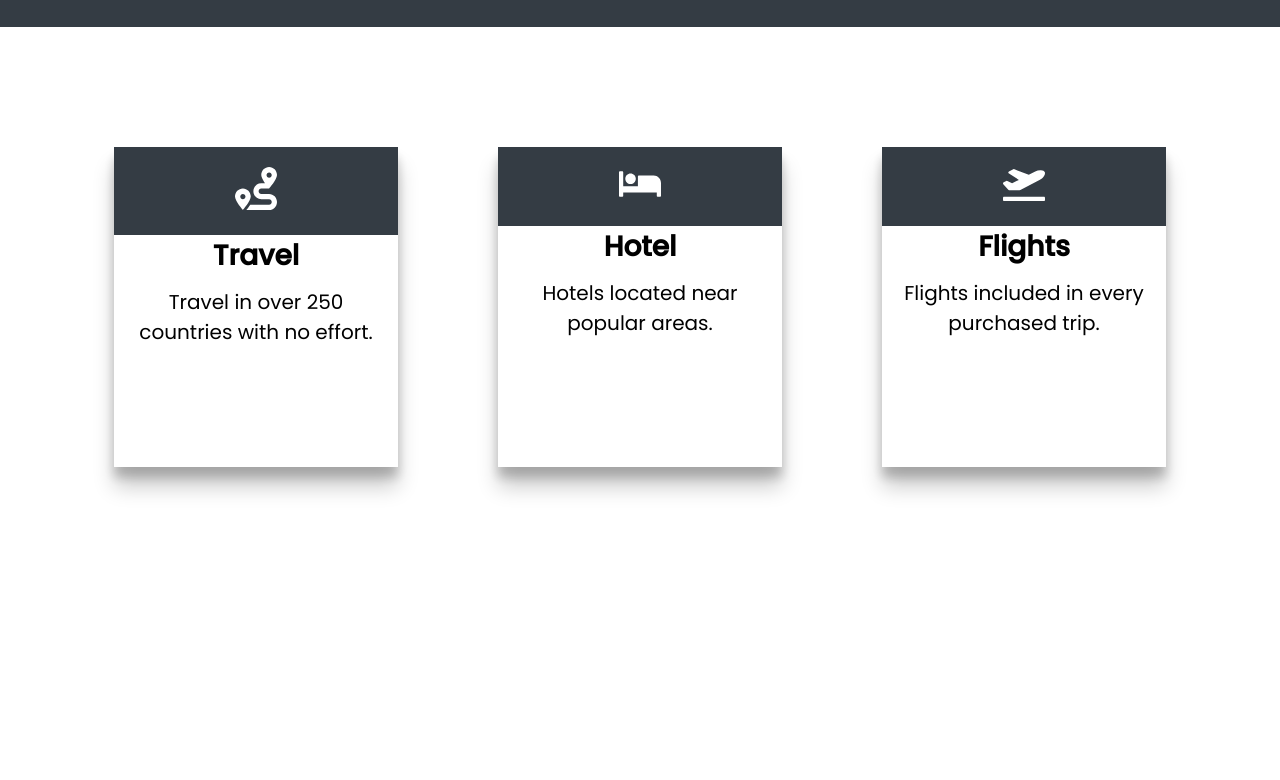
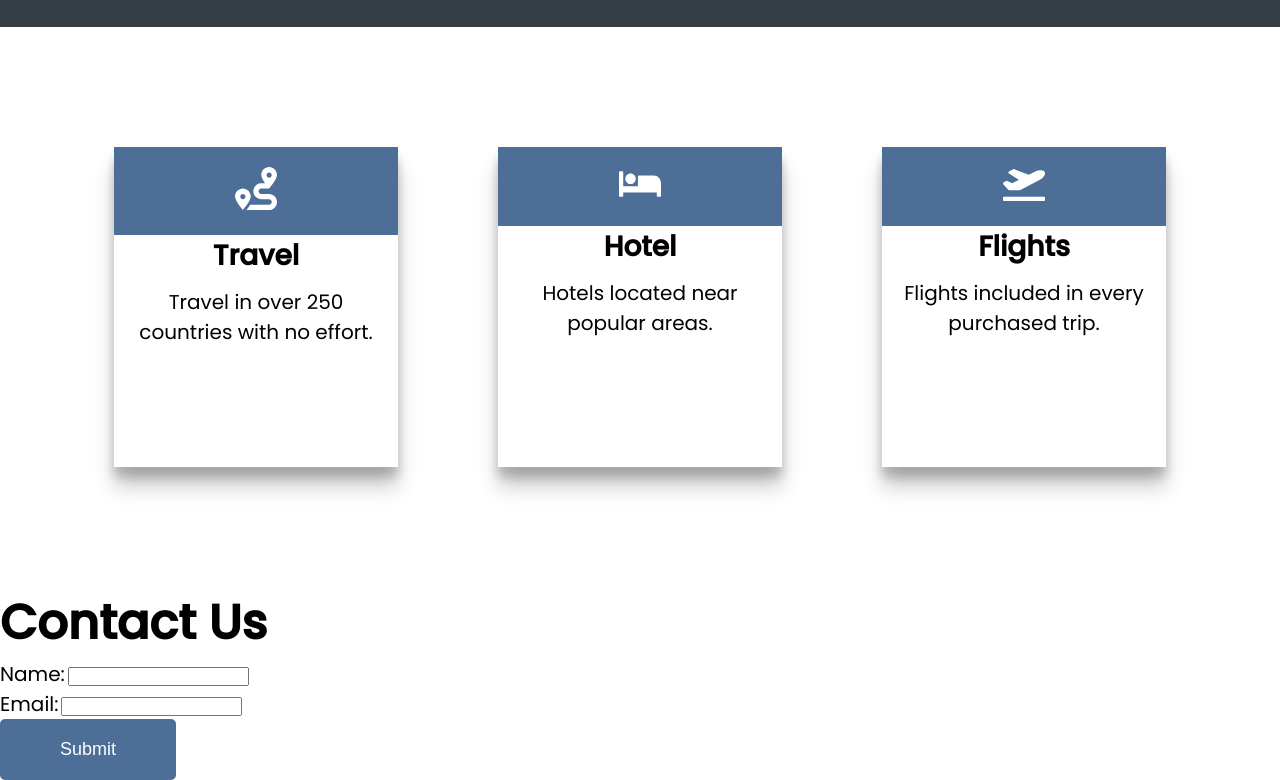
Before and after one commit to tod619/travely, a plain HTML site: page index.html in a window 1280 px wide. Shown: the part 1815-2595 px from the top of the page. Before the commit the page ends 2402 px from the top, so only its background shows below. Drawn offline with Linux system fonts and the light colour scheme; a web font is replaced by a local one.

Commit message:
add markup for form section in index.html file

```diff
--- a/index.html
+++ b/index.html
@@ -72,5 +72,25 @@
             </div>
         </div>
     </section>
+
+    <section id="contact">
+        <div class="form-wrapper">
+            <header class="form-head">
+                <h2>Contact Us</h2>
+            </header>
+            <form action="#">
+                <div class="name-form">
+                    <label for="name">Name:</label>
+                    <input type="text" name="name" required>
+                </div>
+
+                <div class="email-form">
+                    <label for="email">Email:</label>
+                    <input type="email" name="email" required>
+                </div>
+                <button type="submit">Submit</button>
+            </form>
+        </div>
+    </section>
 </body>
 </html>
--- a/style.css
+++ b/style.css
@@ -219,7 +219,7 @@ nav ul {
 
 
 .card-icon {
-    background: #343c44;
+    background: #4c6e97;
 }
 .cards img {
     max-width: 15%;
```
